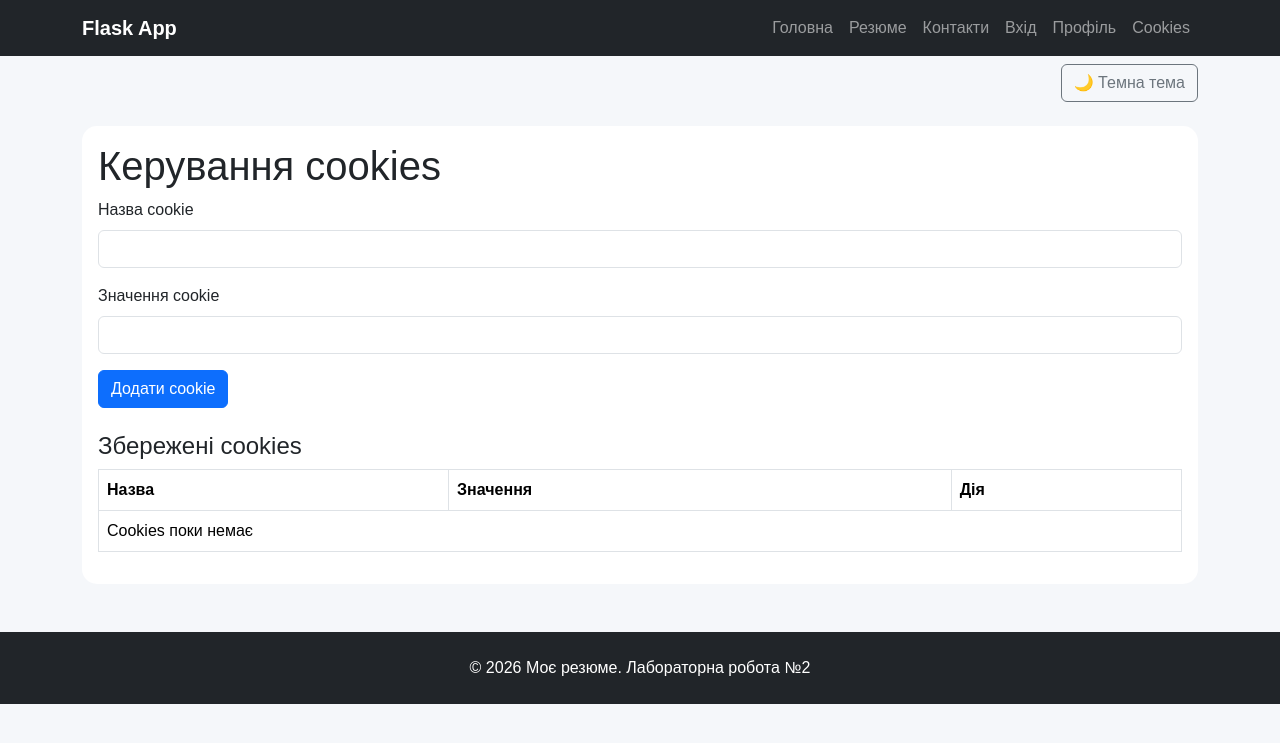
After one commit to denyschudla25-netizen/flask-app-lab, a Flask app: page /cookies in a window 1280 px wide. The commit adds this page. Shown: the top 743 px of the page. Run offline with Flask 3, Linux system fonts and the light colour scheme.

Commit message:
Complete Lab 4: authentication, sessions and cookies

```diff
--- a/app/__init__.py
+++ b/app/__init__.py
@@ -1,7 +1,7 @@
-
 from flask import Flask
 
 app = Flask(__name__)
+app.config["SECRET_KEY"] = "lab4-secret-key-change-me"
 
 from app import views
 from app.users.views import users_bp
--- a/app/static/css/styles.css
+++ b/app/static/css/styles.css
@@ -57,3 +57,33 @@ footer {
         font-size: 26px;
     }
 }
+/* Темна тема */
+body.dark-theme {
+    background-color: #121212;
+    color: #f1f1f1;
+}
+
+/* Картки */
+body.dark-theme .card {
+    background-color: #1e1e1e;
+    color: #f1f1f1;
+    border-color: #444;
+}
+
+/* Поля введення */
+body.dark-theme .form-control,
+body.dark-theme .form-select {
+    background-color: #2b2b2b;
+    color: #fff;
+    border-color: #555;
+}
+
+/* Посилання */
+body.dark-theme a {
+    color: #8ab4f8;
+}
+
+/* Основний контейнер */
+body.dark-theme main {
+    color: #f1f1f1;
+}
--- a/app/templates/base.html
+++ b/app/templates/base.html
@@ -20,16 +20,51 @@
 <body>
 
     {% include 'includes/navbar.html' %}
+    <div class="container text-end mt-2">
+    <button id="theme-toggle" class="btn btn-outline-secondary">
+        🌙 Темна тема
+    </button>
+    </div>
 
-    <main>
-        {% block content %}{% endblock %}
+    <main class="container mt-4">
+
+        {% with messages = get_flashed_messages(with_categories=true) %}
+            {% if messages %}
+                {% for category, message in messages %}
+                    <div class="alert alert-{{ category }} alert-dismissible fade show" role="alert">
+                        {{ message }}
+                        <button type="button" class="btn-close" data-bs-dismiss="alert" aria-label="Закрити"></button>
+                    </div>
+                {% endfor %}
+            {% endif %}
+        {% endwith %}
+
+    {% block content %}{% endblock %}
     </main>
 
     {% include 'includes/footer.html' %}
 
-    <script
-        src="https://cdn.jsdelivr.net/npm/bootstrap@5.3.3/dist/js/bootstrap.bundle.min.js">
+    <script src="https://cdn.jsdelivr.net/npm/bootstrap@5.3.3/dist/js/bootstrap.bundle.min.js"></script>
+
+    <script>
+        const themeToggle = document.getElementById('theme-toggle');
+        const savedTheme = localStorage.getItem('theme') || 'light';
+
+        function setTheme(theme) {
+            document.body.classList.toggle('dark-theme', theme === 'dark');
+
+            themeToggle.textContent =
+                theme === 'dark' ? '☀️ Світла тема' : '🌙 Темна тема';
+
+            localStorage.setItem('theme', theme);
+        }
+
+        setTheme(savedTheme);
+
+        themeToggle.addEventListener('click', function () {
+            const isDark = document.body.classList.contains('dark-theme');
+            setTheme(isDark ? 'light' : 'dark');
+        });
     </script>
-
 </body>
 </html>
--- /dev/null
+++ b/app/templates/cookies.html
@@ -0,0 +1,62 @@
+
+{% extends "base.html" %}
+
+{% block content %}
+<div class="card">
+    <div class="card-body">
+        <h1 class="card-title">Керування cookies</h1>
+
+        <form method="POST" class="mb-4">
+            <input type="hidden" name="action" value="add">
+
+            <div class="mb-3">
+                <label class="form-label">Назва cookie</label>
+                <input name="name" class="form-control" required>
+            </div>
+
+            <div class="mb-3">
+                <label class="form-label">Значення cookie</label>
+                <input name="value" class="form-control" required>
+            </div>
+
+            <button class="btn btn-primary" type="submit">
+                Додати cookie
+            </button>
+        </form>
+
+        <h2 class="h4">Збережені cookies</h2>
+
+        <table class="table table-bordered">
+            <thead>
+                <tr>
+                    <th>Назва</th>
+                    <th>Значення</th>
+                    <th>Дія</th>
+                </tr>
+            </thead>
+
+            <tbody>
+                {% for name, value in cookies.items() %}
+                <tr>
+                    <td>{{ name }}</td>
+                    <td>{{ value }}</td>
+                    <td>
+                        <form method="POST">
+                            <input type="hidden" name="action" value="delete">
+                            <input type="hidden" name="name" value="{{ name }}">
+                            <button class="btn btn-danger btn-sm" type="submit">
+                                Видалити
+                            </button>
+                        </form>
+                    </td>
+                </tr>
+                {% else %}
+                <tr>
+                    <td colspan="3">Cookies поки немає</td>
+                </tr>
+                {% endfor %}
+            </tbody>
+        </table>
+    </div>
+</div>
+{% endblock %}
--- a/app/templates/includes/navbar.html
+++ b/app/templates/includes/navbar.html
@@ -1,19 +1,34 @@
 <nav class="navbar navbar-expand-lg navbar-dark bg-dark">
     <div class="container">
+
+        <!-- Назва сайту -->
         <a class="navbar-brand" href="{{ url_for('resume') }}">
-            Моє резюме
+            Flask App
         </a>
 
+        <!-- Кнопка меню для вузьких екранів -->
         <button
             class="navbar-toggler"
             type="button"
             data-bs-toggle="collapse"
-            data-bs-target="#navbarNav">
+            data-bs-target="#mainNavbar"
+            aria-controls="mainNavbar"
+            aria-expanded="false"
+            aria-label="Відкрити меню"
+        >
             <span class="navbar-toggler-icon"></span>
         </button>
 
-        <div class="collapse navbar-collapse" id="navbarNav">
+        <!-- Пункти навігації -->
+        <div class="collapse navbar-collapse" id="mainNavbar">
             <ul class="navbar-nav ms-auto">
+
+                <li class="nav-item">
+                    <a class="nav-link" href="{{ url_for('home') }}">
+                        Головна
+                    </a>
+                </li>
+
                 <li class="nav-item">
                     <a class="nav-link" href="{{ url_for('resume') }}">
                         Резюме
@@ -25,7 +40,24 @@
                         Контакти
                     </a>
                 </li>
+
+                <!-- Нові посилання для лабораторної №4 -->
+                <li class="nav-item">
+                    <a class="nav-link" href="{{ url_for('users.login') }}">
+                        Вхід
+                    </a>
+                </li>
+
+                <li class="nav-item">
+                    <a class="nav-link" href="{{ url_for('users.profile') }}">
+                        Профіль
+                    </a>
+                </li>
+                    <a class="nav-link" href="{{ url_for('cookies') }}">
+                         Cookies
+                    </a>
             </ul>
         </div>
+
     </div>
 </nav>
--- a/app/views.py
+++ b/app/views.py
@@ -1,5 +1,5 @@
 
-from flask import render_template
+from flask import render_template, request, redirect, url_for, make_response, flash
 from app import app
 
 
@@ -16,3 +16,31 @@ def resume():
 @app.route("/contacts")
 def contacts():
     return render_template("contacts.html")
+
+
+@app.route("/cookies", methods=["GET", "POST"])
+def cookies():
+    if request.method == "POST":
+        action = request.form.get("action")
+
+        if action == "add":
+            name = request.form.get("name", "").strip()
+            value = request.form.get("value", "").strip()
+
+            if not name or not value:
+                flash("Введи назву та значення cookie", "warning")
+                return redirect(url_for("cookies"))
+
+            response = make_response(redirect(url_for("cookies")))
+            response.set_cookie(name, value, max_age=7 * 24 * 60 * 60)
+            return response
+
+        if action == "delete":
+            name = request.form.get("name", "").strip()
+
+            if name:
+                response = make_response(redirect(url_for("cookies")))
+                response.delete_cookie(name)
+                return response
+
+    return render_template("cookies.html", cookies=request.cookies)
```
Also changed, not shown: app/users/templates/users/login.html (added, +41 -0 lines), app/users/templates/users/profile.html (added, +48 -0 lines), app/users/views.py (+87 -2 lines).
